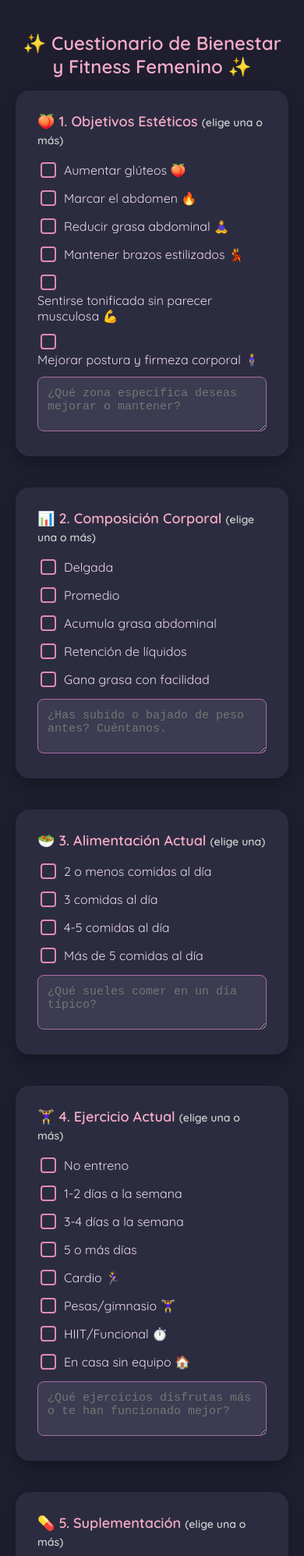
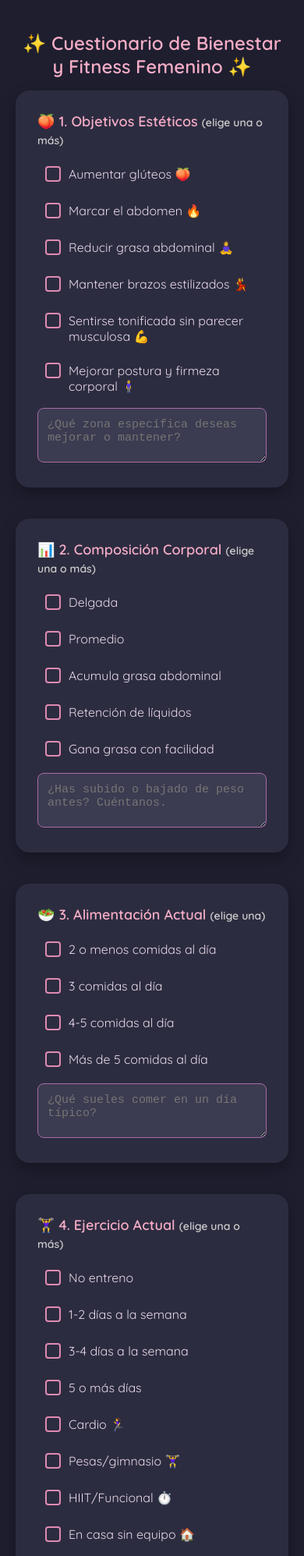
Before and after one commit to Afredocarpio/cuestionario-fitness, a plain HTML site: page index.html in a window 390 px wide. Shown: the top 1995 px of the page at 78% size. Drawn offline with Linux system fonts and the light colour scheme.

Commit message:
Mejora el diseño responsive del cuestionario fitness1.3

```diff
--- a/index.html
+++ b/index.html
@@ -41,10 +41,20 @@
       box-shadow: 0 8px 20px rgba(0, 0, 0, 0.3);
     }
     label {
-      display: block;
+      display: flex;
+      align-items: flex-start;
       margin: 10px 0 4px 0;
       font-size: 16px;
       color: #e8d8e8;
+      transition: all 0.3s ease;
+      padding: 6px;
+      border-radius: 6px;
+    }
+    label:hover {
+      background-color: #3b3b51;
+      border-radius: 6px;
+      box-shadow: 0 0 8px rgba(255, 192, 203, 0.3);
+      padding: 6px;
     }
     input[type="checkbox"] {
       appearance: none;
@@ -57,7 +67,8 @@
       position: relative;
       cursor: pointer;
       margin-right: 10px;
-      vertical-align: middle;
+      margin-top: 2px; /* Ajuste para alinear con el texto */
+      flex-shrink: 0; /* Evita que el checkbox se reduzca */
       transition: background-color 0.2s ease;
     }
     input[type="checkbox"]:checked::before {
@@ -185,18 +196,6 @@
       transition: opacity 0.3s ease;
     }
 
-    /* Mantener emoji con texto */
-    label {
-      display: flex;
-      flex-wrap: wrap;
-      align-items: center;
-    }
-
-    label input[type="checkbox"] {
-      flex-shrink: 0;
-      margin-right: 10px;
-    }
-
     /* Estilos para inputs numéricos */
     input[type="number"], input[type="email"] {
       width: 100%;
@@ -209,7 +208,7 @@
       margin-bottom: 10px;
     }
 
-    /* Estilos para días de entrenamiento */
+    /* Estilos para días de entrenamiento y TODOS los checkboxes */
     .dias-entreno {
       display: flex;
       flex-wrap: wrap;
@@ -219,7 +218,9 @@
       margin-top: 4px;
     }
 
-    .dias-entreno label {
+    /* Ya no necesitamos estas reglas específicas para días-entreno porque
+       ahora todos los labels tienen efecto hover */
+    /*.dias-entreno label {
       transition: all 0.3s ease;
     }
 
@@ -228,6 +229,11 @@
       border-radius: 6px;
       box-shadow: 0 0 8px rgba(255, 192, 203, 0.3);
       padding: 6px;
+    }*/
+
+    /* Correción para alineación de checkbox con texto */
+    label span {
+      padding-top: 2px;
     }
   </style>
 </head>
@@ -240,61 +246,61 @@
       <input type="hidden" name="_format" value="html">
       <section>
         <h2>🍑 1. Objetivos Estéticos <span style='font-size:14px; color:#ccc;'>(elige una o más)</span></h2>
-        <label><input type="checkbox" name="respuestas[]" value="Aumentar glúteos 🍑"> Aumentar glúteos 🍑</label>
-        <label><input type="checkbox" name="respuestas[]" value="Marcar el abdomen 🔥"> Marcar el abdomen 🔥</label>
-        <label><input type="checkbox" name="respuestas[]" value="Reducir grasa abdominal 🧘‍♀️"> Reducir grasa abdominal 🧘‍♀️</label>
-        <label><input type="checkbox" name="respuestas[]" value="Mantener brazos estilizados 💃"> Mantener brazos estilizados 💃</label>
-        <label><input type="checkbox" name="respuestas[]" value="Sentirse tonificada sin parecer musculosa 💪"> Sentirse tonificada sin parecer musculosa 💪</label>
-        <label><input type="checkbox" name="respuestas[]" value="Mejorar postura y firmeza corporal 🧍‍♀️"> Mejorar postura y firmeza corporal 🧍‍♀️</label>
+        <label><input type="checkbox" name="respuestas[]" value="Aumentar glúteos 🍑"><span>Aumentar glúteos 🍑</span></label>
+        <label><input type="checkbox" name="respuestas[]" value="Marcar el abdomen 🔥"><span>Marcar el abdomen 🔥</span></label>
+        <label><input type="checkbox" name="respuestas[]" value="Reducir grasa abdominal 🧘‍♀️"><span>Reducir grasa abdominal 🧘‍♀️</span></label>
+        <label><input type="checkbox" name="respuestas[]" value="Mantener brazos estilizados 💃"><span>Mantener brazos estilizados 💃</span></label>
+        <label><input type="checkbox" name="respuestas[]" value="Sentirse tonificada sin parecer musculosa 💪"><span>Sentirse tonificada sin parecer musculosa 💪</span></label>
+        <label><input type="checkbox" name="respuestas[]" value="Mejorar postura y firmeza corporal 🧍‍♀️"><span>Mejorar postura y firmeza corporal 🧍‍♀️</span></label>
         <textarea name="zona_objetivo" placeholder="¿Qué zona específica deseas mejorar o mantener?"></textarea>
       </section>
 
       <section>
         <h2>📊 2. Composición Corporal <span style='font-size:14px; color:#ccc;'>(elige una o más)</span></h2>
-        <label><input type="checkbox" name="composicion[]" value="Delgada"> Delgada</label>
-        <label><input type="checkbox" name="composicion[]" value="Promedio"> Promedio</label>
-        <label><input type="checkbox" name="composicion[]" value="Acumula grasa abdominal"> Acumula grasa abdominal</label>
-        <label><input type="checkbox" name="composicion[]" value="Retención de líquidos"> Retención de líquidos</label>
-        <label><input type="checkbox" name="composicion[]" value="Gana grasa con facilidad"> Gana grasa con facilidad</label>
+        <label><input type="checkbox" name="composicion[]" value="Delgada"><span>Delgada</span></label>
+        <label><input type="checkbox" name="composicion[]" value="Promedio"><span>Promedio</span></label>
+        <label><input type="checkbox" name="composicion[]" value="Acumula grasa abdominal"><span>Acumula grasa abdominal</span></label>
+        <label><input type="checkbox" name="composicion[]" value="Retención de líquidos"><span>Retención de líquidos</span></label>
+        <label><input type="checkbox" name="composicion[]" value="Gana grasa con facilidad"><span>Gana grasa con facilidad</span></label>
         <textarea name="historial_peso" placeholder="¿Has subido o bajado de peso antes? Cuéntanos."></textarea>
       </section>
 
       <section>
         <h2>🥗 3. Alimentación Actual <span style='font-size:14px; color:#ccc;'>(elige una)</span></h2>
-        <label><input type="checkbox" name="alimentacion[]" value="2 o menos comidas al día"> 2 o menos comidas al día</label>
-        <label><input type="checkbox" name="alimentacion[]" value="3 comidas al día"> 3 comidas al día</label>
-        <label><input type="checkbox" name="alimentacion[]" value="4-5 comidas al día"> 4-5 comidas al día</label>
-        <label><input type="checkbox" name="alimentacion[]" value="Más de 5 comidas al día"> Más de 5 comidas al día</label>
+        <label><input type="checkbox" name="alimentacion[]" value="2 o menos comidas al día"><span>2 o menos comidas al día</span></label>
+        <label><input type="checkbox" name="alimentacion[]" value="3 comidas al día"><span>3 comidas al día</span></label>
+        <label><input type="checkbox" name="alimentacion[]" value="4-5 comidas al día"><span>4-5 comidas al día</span></label>
+        <label><input type="checkbox" name="alimentacion[]" value="Más de 5 comidas al día"><span>Más de 5 comidas al día</span></label>
         <textarea name="dieta_actual" placeholder="¿Qué sueles comer en un día típico?"></textarea>
       </section>
 
       <section>
         <h2>🏋️‍♀️ 4. Ejercicio Actual <span style='font-size:14px; color:#ccc;'>(elige una o más)</span></h2>
-        <label><input type="checkbox" name="ejercicio[]" value="No entreno"> No entreno</label>
-        <label><input type="checkbox" name="ejercicio[]" value="1-2 días a la semana"> 1-2 días a la semana</label>
-        <label><input type="checkbox" name="ejercicio[]" value="3-4 días a la semana"> 3-4 días a la semana</label>
-        <label><input type="checkbox" name="ejercicio[]" value="5 o más días"> 5 o más días</label>
-        <label><input type="checkbox" name="ejercicio[]" value="Cardio 🏃‍♀️"> Cardio 🏃‍♀️</label>
-        <label><input type="checkbox" name="ejercicio[]" value="Pesas/gimnasio 🏋️‍♀️"> Pesas/gimnasio 🏋️‍♀️</label>
-        <label><input type="checkbox" name="ejercicio[]" value="HIIT/Funcional ⏱️"> HIIT/Funcional ⏱️</label>
-        <label><input type="checkbox" name="ejercicio[]" value="En casa sin equipo 🏠"> En casa sin equipo 🏠</label>
+        <label><input type="checkbox" name="ejercicio[]" value="No entreno"><span>No entreno</span></label>
+        <label><input type="checkbox" name="ejercicio[]" value="1-2 días a la semana"><span>1-2 días a la semana</span></label>
+        <label><input type="checkbox" name="ejercicio[]" value="3-4 días a la semana"><span>3-4 días a la semana</span></label>
+        <label><input type="checkbox" name="ejercicio[]" value="5 o más días"><span>5 o más días</span></label>
+        <label><input type="checkbox" name="ejercicio[]" value="Cardio 🏃‍♀️"><span>Cardio 🏃‍♀️</span></label>
+        <label><input type="checkbox" name="ejercicio[]" value="Pesas/gimnasio 🏋️‍♀️"><span>Pesas/gimnasio 🏋️‍♀️</span></label>
+        <label><input type="checkbox" name="ejercicio[]" value="HIIT/Funcional ⏱️"><span>HIIT/Funcional ⏱️</span></label>
+        <label><input type="checkbox" name="ejercicio[]" value="En casa sin equipo 🏠"><span>En casa sin equipo 🏠</span></label>
         <textarea name="ejercicio_favorito" placeholder="¿Qué ejercicios disfrutas más o te han funcionado mejor?"></textarea>
       </section>
 
       <section>
         <h2>💊 5. Suplementación <span style='font-size:14px; color:#ccc;'>(elige una o más)</span></h2>
-        <label><input type="checkbox" name="suplementacion[]" value="Energía y enfoque (NMN, maca, etc.) ⚡"> Energía y enfoque (NMN, maca, etc.) ⚡</label>
-        <label><input type="checkbox" name="suplementacion[]" value="Digestión (probióticos, kéfir, enzimas) 🦠"> Digestión (probióticos, kéfir, enzimas) 🦠</label>
-        <label><input type="checkbox" name="suplementacion[]" value="Estética y composición corporal (creatina, colágeno, proteína) ✨"> Estética y composición corporal (creatina, colágeno, proteína) ✨</label>
-        <label><input type="checkbox" name="suplementacion[]" value="No me interesa tomar suplementos ❌"> No me interesa tomar suplementos ❌</label>
+        <label><input type="checkbox" name="suplementacion[]" value="Energía y enfoque (NMN, maca, etc.) ⚡"><span>Energía y enfoque (NMN, maca, etc.) ⚡</span></label>
+        <label><input type="checkbox" name="suplementacion[]" value="Digestión (probióticos, kéfir, enzimas) 🦠"><span>Digestión (probióticos, kéfir, enzimas) 🦠</span></label>
+        <label><input type="checkbox" name="suplementacion[]" value="Estética y composición corporal (creatina, colágeno, proteína) ✨"><span>Estética y composición corporal (creatina, colágeno, proteína) ✨</span></label>
+        <label><input type="checkbox" name="suplementacion[]" value="No me interesa tomar suplementos ❌"><span>No me interesa tomar suplementos ❌</span></label>
         <textarea name="suplementos_interes" placeholder="¿Hay algún suplemento específico que quieras probar o te hayan recomendado?"></textarea>
       </section>
 
       <section>
         <h2>🎯 6. Motivación <span style='font-size:14px; color:#ccc;'>(elige una o más según cómo te sientas)</span></h2>
-        <label><input type="checkbox" name="motivacion_check[]" value="Quiero resultados rápidos con poco esfuerzo ⏳"> Quiero resultados rápidos con poco esfuerzo ⏳</label>
-        <label><input type="checkbox" name="motivacion_check[]" value="Estoy dispuesta a aprender y crear hábitos 📈"> Estoy dispuesta a aprender y crear hábitos 📈</label>
-        <label><input type="checkbox" name="motivacion_check[]" value="Estoy 100% comprometida con mi cambio 💥"> Estoy 100% comprometida con mi cambio 💥</label>
+        <label><input type="checkbox" name="motivacion_check[]" value="Quiero resultados rápidos con poco esfuerzo ⏳"><span>Quiero resultados rápidos con poco esfuerzo ⏳</span></label>
+        <label><input type="checkbox" name="motivacion_check[]" value="Estoy dispuesta a aprender y crear hábitos 📈"><span>Estoy dispuesta a aprender y crear hábitos 📈</span></label>
+        <label><input type="checkbox" name="motivacion_check[]" value="Estoy 100% comprometida con mi cambio 💥"><span>Estoy 100% comprometida con mi cambio 💥</span></label>
         <textarea name="motivacion" placeholder="¿Qué te haría feliz al verte frente al espejo en 3 meses?"></textarea>
       </section>
 
@@ -320,13 +326,13 @@
 
         <h3 style='margin-top:20px; margin-bottom: 10px;'>¿Qué días puedes entrenar?</h3>
         <div class="dias-entreno">
-          <label><input type="checkbox" name="dias_entreno[]" value="Lunes"> Lunes</label>
-          <label><input type="checkbox" name="dias_entreno[]" value="Martes"> Martes</label>
-          <label><input type="checkbox" name="dias_entreno[]" value="Miércoles"> Miércoles</label>
-          <label><input type="checkbox" name="dias_entreno[]" value="Jueves"> Jueves</label>
-          <label><input type="checkbox" name="dias_entreno[]" value="Viernes"> Viernes</label>
-          <label><input type="checkbox" name="dias_entreno[]" value="Sábado"> Sábado</label>
-          <label><input type="checkbox" name="dias_entreno[]" value="Domingo"> Domingo</label>
+          <label><input type="checkbox" name="dias_entreno[]" value="Lunes"><span>Lunes</span></label>
+          <label><input type="checkbox" name="dias_entreno[]" value="Martes"><span>Martes</span></label>
+          <label><input type="checkbox" name="dias_entreno[]" value="Miércoles"><span>Miércoles</span></label>
+          <label><input type="checkbox" name="dias_entreno[]" value="Jueves"><span>Jueves</span></label>
+          <label><input type="checkbox" name="dias_entreno[]" value="Viernes"><span>Viernes</span></label>
+          <label><input type="checkbox" name="dias_entreno[]" value="Sábado"><span>Sábado</span></label>
+          <label><input type="checkbox" name="dias_entreno[]" value="Domingo"><span>Domingo</span></label>
         </div>
       </section>
 
```
